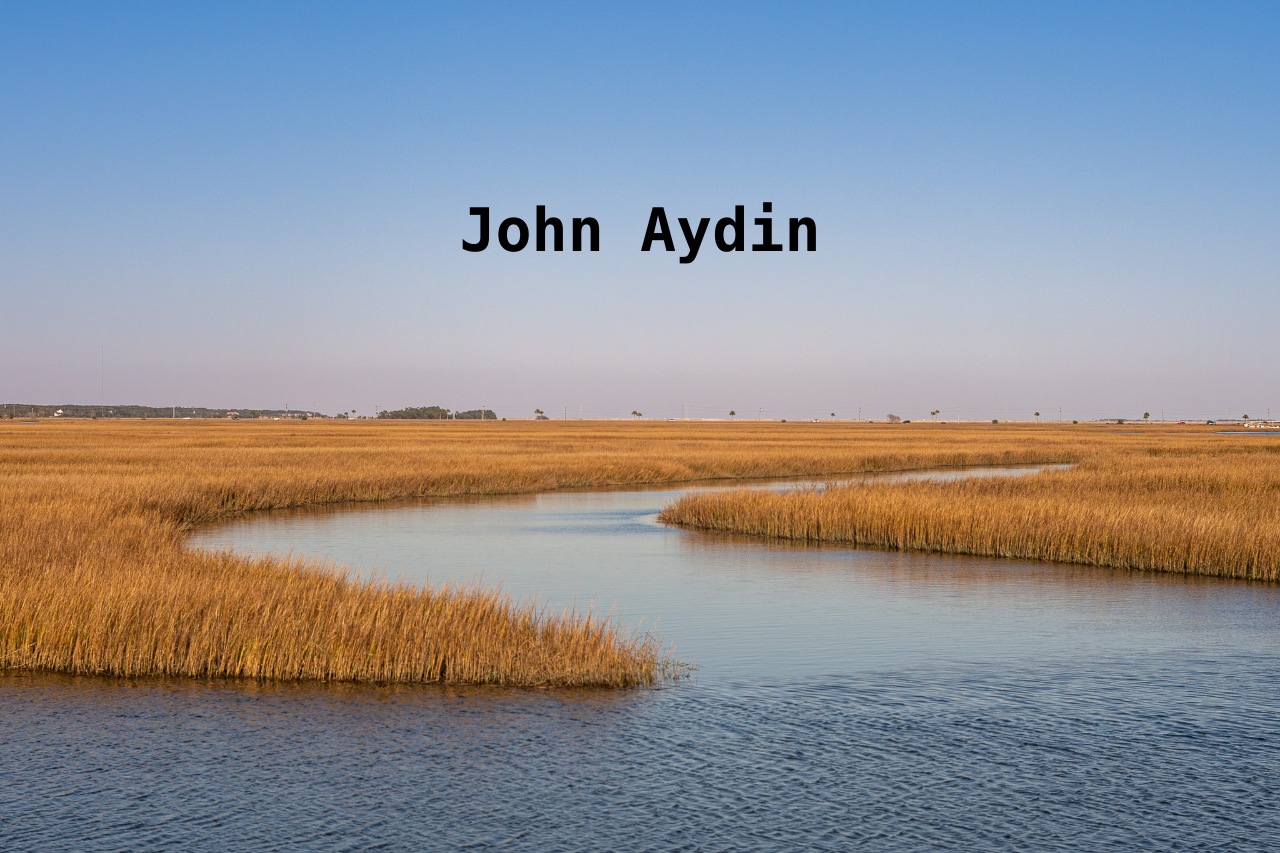
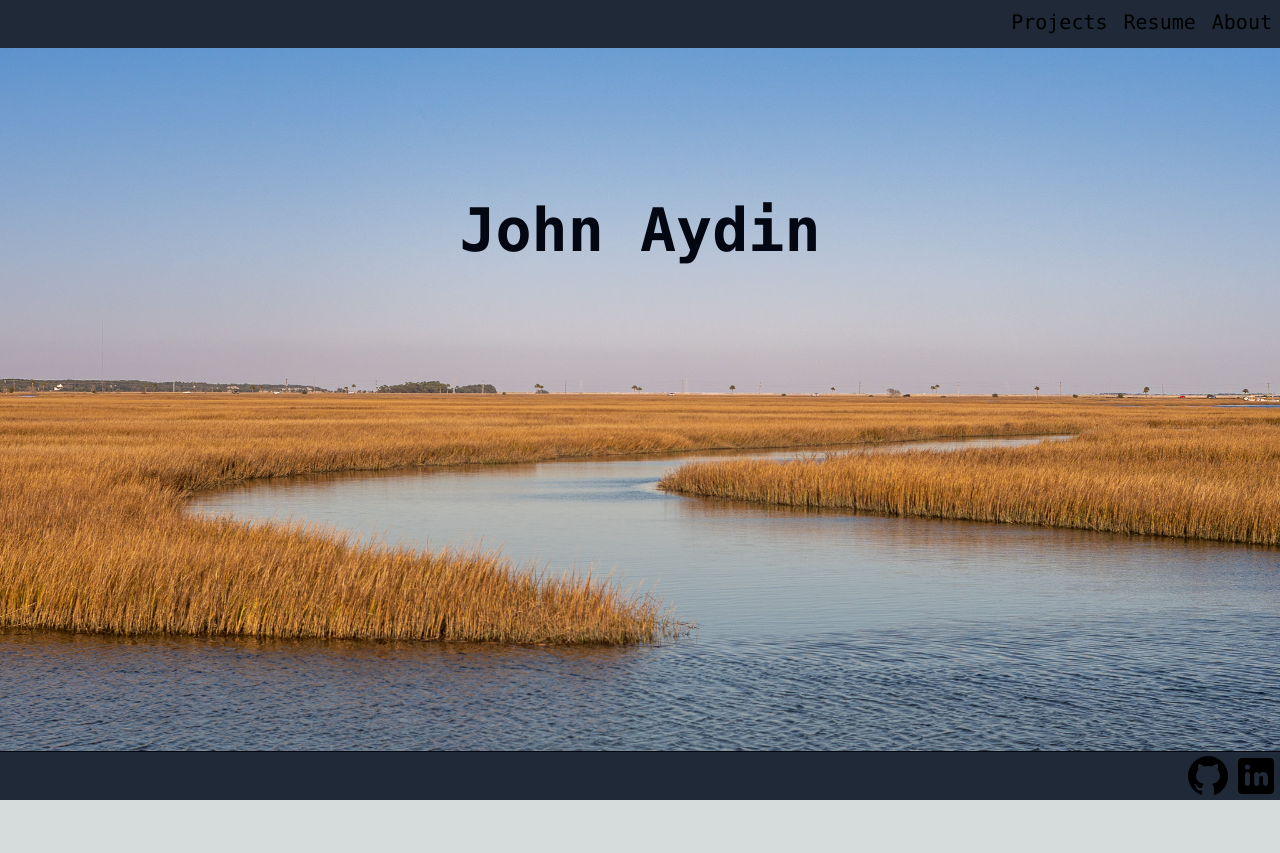
Before and after one commit to John-A-Aydin/my-first-react, a Next.js app: page / in a window 1280 px wide. After the commit the page ends 800 px from the top, so only its background shows below. Built offline with nearby package versions, Linux system fonts and the light colour scheme.

Commit message:
Added Navbar and fixed config issues

```diff
--- /dev/null
+++ b/comps/Footer.tsx
@@ -0,0 +1,22 @@
+function Socials(imgPath: string, link: string) {
+    function handleClick() {
+      window.open(link);
+    }
+    return (
+      <img
+        // className='pr-4'
+        onClick={handleClick}
+        src={imgPath}
+        alt=""
+      />
+    )
+  }
+
+export default function Footer() {
+    return (
+        <div className="w-screen fixed bottom-0 flex justify-end bg-gray-800 border-t border-gray-950">
+          {Socials("./icons/github.png", "https://github.com/John-A-Aydin")}
+          {Socials("./icons/linkedin.png", "https://www.linkedin.com/in/johnaaydin/")}
+        </div>
+    );
+  }
--- /dev/null
+++ b/comps/Navbar.tsx
@@ -0,0 +1,14 @@
+function Destination(name:string, link:string) {
+    return (
+        <h1 className="flex justify-end p-2 text-xl font-mono hover:text-gray-950">{name}</h1>
+    );
+}
+export default function Navbar() {
+    return (
+        <div className="w-screen h-12 fixed top-0 flex justify-end bg-gray-800 border-gray-950">
+           {Destination("Projects", "TODO")}
+           {Destination("Resume", "TODO")}
+           {Destination("About", "TODO")}
+        </div>
+    );
+}
--- a/pages/index.tsx
+++ b/pages/index.tsx
@@ -1,7 +1,9 @@
 import Head from 'next/head';
 import Image from 'next/image'
 import { Inter } from 'next/font/google'
-// import Navbar from '../comps/Navbar';
+import Footer from '../comps/Footer'
+import Navbar from '../comps/Navbar'
+
 
 const inter = Inter({ subsets: ['latin'] })
 
@@ -49,7 +51,7 @@ function Socials(imgPath: string, link: string) {
 }
 function TitlePage() {
   return (
-    <div className="w-screen h-screen flex justify-center">
+    <div className="w-full h-full flex justify-center">
       <img src="./images/background.jpg" className="flex justify-center overflow-hidden min-h-full min-w-full"></img>
       {/* <Image src="/images/background.jpg" alt="oops" fill={true}/> */}
       <h1 className="flex justify-center items-center text-6xl font-semibold absolute top-1/4 text-black font-mono">John Aydin</h1>
@@ -59,10 +61,20 @@ function TitlePage() {
 
 export default function Home() {
   return (
-    <div className="w-full h-full flex justify-center">
+    <div className="w-screen h-screen flex justify-center">
+      {/* <div className="w-screen h-12 fixed top-0 flex justify-end bg-gray-800 border-gray-950">
+            <h1 className="flex justify-end p-2 text-xl font-mono hover:text-gray-950">Projects</h1>
+            <h1 className="flex justify-end p-2 text-xl font-mono hover:text-gray-950">Resume</h1>
+            <h1 className="flex justify-end p-2 text-xl font-mono hover:text-gray-950">About</h1>
+        </div> */}
+      <Navbar />
       <img src="./images/background.jpg" className="flex justify-center overflow-hidden min-h-full min-w-full"></img>
-      {/* <Image src="/images/background.jpg" alt="oops" fill={true}/> */}
-      <h1 className="flex justify-center items-center text-6xl font-semibold absolute top-1/4 text-black font-mono">John Aydin</h1>
+      <h1 className="flex justify-center items-center text-6xl font-semibold absolute top-1/4 text-gray-950 font-mono">John Aydin</h1>
+      <Footer />
+      {/* <div className="w-screen fixed bottom-0 flex justify-end bg-gray-800 border-t border-gray-950">
+          {Socials("./icons/github.png", "https://github.com/John-A-Aydin")}
+          {Socials("./icons/linkedin.png", "https://www.linkedin.com/in/johnaaydin/")}
+        </div> */}
     </div>
   );
 }
--- a/styles/globals.css
+++ b/styles/globals.css
@@ -25,11 +25,3 @@ body {
     )
     rgb(var(--background-start-rgb));
 }
-
-.h-100px {
-  height: 100px;
-}
-
-.font16 {
-  font-size: 16px;
-}
```
Also changed, not shown: 1 other file (tests, documents, lock files or other folders).
